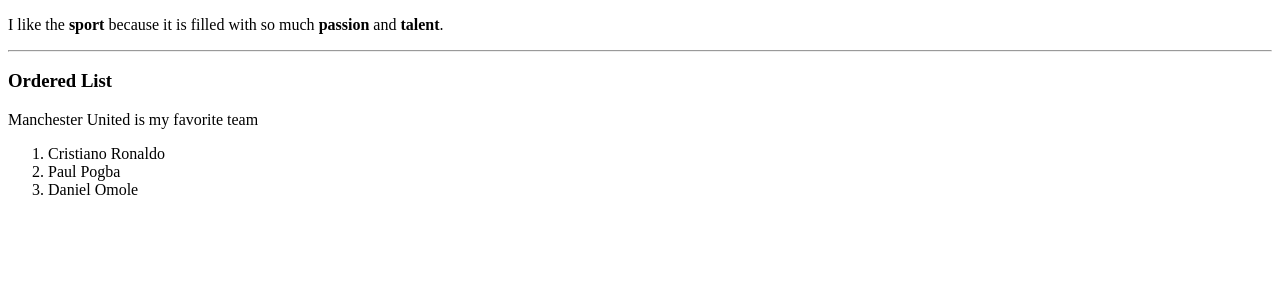
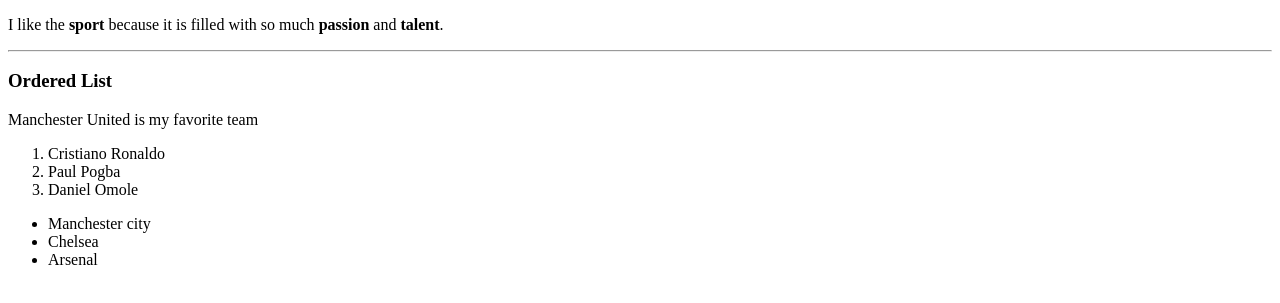
Before and after one commit to 44-563-Web-Apps-S23/44563-webapps-assignment-3-Daniel1012345, a plain HTML site: page index.html in a window 1280 px wide. Shown: the part 105-408 px from the top of the page. Drawn offline with Linux system fonts and the light colour scheme.

Commit message:
answered part 6

```diff
--- a/index.html
+++ b/index.html
@@ -18,6 +18,11 @@
             <li>Paul Pogba</li>
             <li>Daniel Omole</li>
         </ol>
+        <ul>
+            <li>Manchester city</li>
+            <li>Chelsea</li>
+            <li>Arsenal</li>
+        </ul>
 
     </body>
 </html>
```
